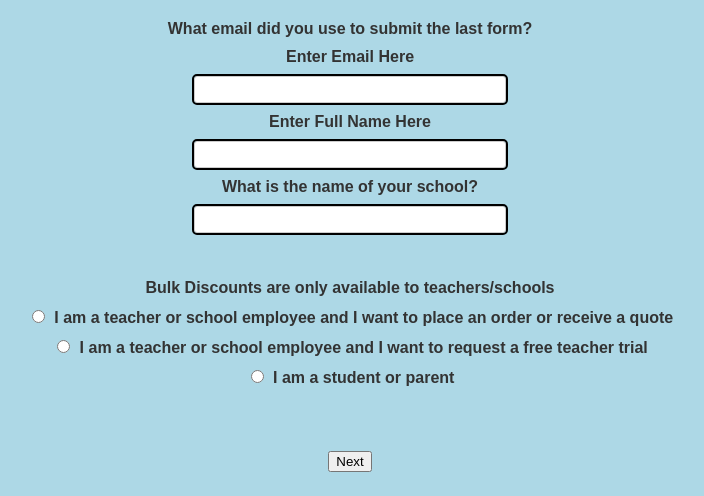
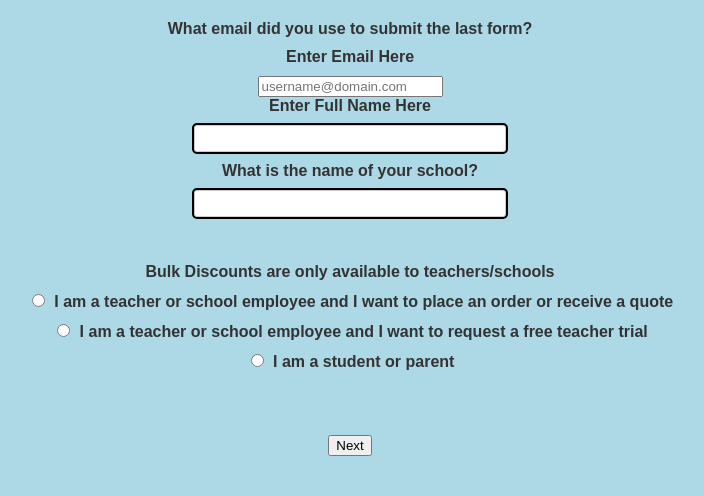
Before and after one commit to JacobSalazar13/MultipleURPForms, a Flask app: page / in a window 1280 px wide. Shown: the part 48-544 px from the top of the page, without its empty margins (290-994 px from the left). Run offline with Flask 2, Linux system fonts and the light colour scheme.

Commit message:
updated email for data validation

```diff
--- a/templates/Form.html
+++ b/templates/Form.html
@@ -17,7 +17,7 @@
                 <label for="FormEmail"> What email did you use to submit the last form?</label>
                 <div id="formQuestions">
                     <label for="question0">Enter Email Here</label>
-                    <input type="text" id="formemail" name="formemail" required>
+                    <input type="email" id="formemail" name="formemail" placeholder="username@domain.com"required>
                     <br>
                     <label for="questiona">Enter Full Name Here</label>
                     <input type="text" id="formname" name="formname" required>
@@ -78,7 +78,7 @@
                     <input type="text" id="full_name1" name="full_name1">
                     <br>
                     <label for="question3">What is the school email of the teacher that will be using these resources?</label>
-                    <input type="text" id="school_email1" name = "school_email1">
+                    <input type="email" id="email" placeholder="username@domain.com">
                     <input type="hidden" name="hiddenfield" value="AP Biology Ultimate Review Packet">
                 </div>
                 <br>
@@ -93,7 +93,7 @@
                     <input type="text" id="full_name2" name="full_name2">
                     <br>
                     <label for="question3">What is the school email of the teacher that will be using these resources?</label>
-                    <input type="text" id="school_email2" name = "school_email2">
+                    <input type="email" id="email" placeholder="username@domain.com">
                     <input type="hidden" name="hiddenfield" value="AP Calculus AB Ultimate Review Packet">
                 </div>
                 <br>
@@ -108,7 +108,7 @@
                     <input type="text" id="full_name3" name="full_name3">
                     <br>
                     <label for="question3">What is the school email of the teacher that will be using these resources?</label>
-                    <input type="text" id="school_email3" name = "school_email3">
+                    <input type="email" id="email" placeholder="username@domain.com">
                     <input type="hidden" name="hiddenfield" value="AP Calculus BC Ultimate Review Packet">
                 </div>
                 <br>
@@ -123,7 +123,7 @@
                     <input type="text" id="full_name4" name="full_name4">
                     <br>
                     <label for="question3">What is the school email of the teacher that will be using these resources?</label>
-                    <input type="text" id="school_email4" name = "school_email4">
+                    <input type="email" id="email" placeholder="username@domain.com">
                     <input type="hidden" name="hiddenfield" value="AP Chemistry Ultimate Review Packet">
                 </div>
                 <br>
@@ -138,7 +138,7 @@
                     <input type="text" id="full_name5" name="full_name5">
                     <br>
                     <label for="question3">What is the school email of the teacher that will be using these resources?</label>
-                    <input type="text" id="school_email5" name = "school_email5">
+                    <input type="email" id="email" placeholder="username@domain.com">
                     <input type="hidden" name="hiddenfield" value="AP English Language and Composition Ultimate Review Packet">
                 </div>
                 <br>
@@ -153,7 +153,7 @@
                     <input type="text" id="full_name6" name="full_name6">
                     <br>
                     <label for="question3">What is the school email of the teacher that will be using these resources?</label>
-                    <input type="text" id="school_email6" name = "school_email6">
+                    <input type="email" id="email" placeholder="username@domain.com">
                     <input type="hidden" name="hiddenfield" value="AP Environmental Science Ultimate Review Packet">
                 </div>
                 <br>
@@ -168,7 +168,7 @@
                     <input type="text" id="full_name7" name="full_name7">
                     <br>
                     <label for="question3">What is the school email of the teacher that will be using these resources?</label>
-                    <input type="text" id="school_email7" name = "school_email7">
+                    <input type="email" id="email" placeholder="username@domain.com">
                     <input type="hidden" name="hiddenfield" value="AP European History Ultimate Review Packet">
                 </div>
                 <br>
@@ -183,7 +183,7 @@
                     <input type="text" id="full_name8" name="full_name8">
                     <br>
                     <label for="question3">What is the school email of the teacher that will be using these resources?</label>
-                    <input type="text" id="school_email8" name = "school_email8">
+                    <input type="email" id="email" placeholder="username@domain.com">
                     <input type="hidden" name="hiddenfield" value="AP Human Geography Ultimate Review Packet">
                 </div>
                 <br>
@@ -198,7 +198,7 @@
                     <input type="text" id="full_name9" name="full_name9">
                     <br>
                     <label for="question3">What is the school email of the teacher that will be using these resources?</label>
-                    <input type="text" id="school_email9" name = "school_email9">
+                    <input type="email" id="email" placeholder="username@domain.com">
                     <input type="hidden" name="hiddenfield" value="AP Macroeconomics Ultimate Review Packet">
                 </div>
                 <br>
@@ -213,7 +213,7 @@
                     <input type="text" id="full_name10" name="full_name10">
                     <br>
                     <label for="question3">What is the school email of the teacher that will be using these resources?</label>
-                    <input type="text" id="school_email10" name = "school_email10">
+                    <input type="email" id="email" placeholder="username@domain.com">
                     <input type="hidden" name="hiddenfield" value="AP Microeconomics Ultimate Review Packet">
                 </div>
                 <br>
@@ -228,7 +228,7 @@
                     <input type="text" id="full_name11" name="full_name11">
                     <br>
                     <label for="question3">What is the school email of the teacher that will be using these resources?</label>
-                    <input type="text" id="school_email11" name = "school_email11">
+                    <input type="email" id="email" placeholder="username@domain.com">
                     <input type="hidden" name="hiddenfield" value="AP Physics 1 Ultimate Review Packet">
                 </div>
                 <br>
@@ -243,7 +243,7 @@
                     <input type="text" id="full_name12" name="full_name12">
                     <br>
                     <label for="question3">What is the school email of the teacher that will be using these resources?</label>
-                    <input type="text" id="school_email12" name = "school_email12">
+                    <input type="email" id="email" placeholder="username@domain.com">
                     <input type="hidden" name="hiddenfield" value="AP Psychology Ultimate Review Packet">
                 </div>
                 <br>
@@ -258,7 +258,7 @@
                     <input type="text" id="full_name13" name="full_name13">
                     <br>
                     <label for="question3">What is the school email of the teacher that will be using these resources?</label>
-                    <input type="text" id="school_email13" name = "school_email13">
+                    <input type="email" id="email" placeholder="username@domain.com">
                     <input type="hidden" name="hiddenfield" value="AP Statistics Ultimate Review Packet">
                 </div>
                 <br>
@@ -273,7 +273,7 @@
                     <input type="text" id="full_name14" name="full_name14">
                     <br>
                     <label for="question3">What is the school email of the teacher that will be using these resources?</label>
-                    <input type="text" id="school_email14" name = "school_email14">
+                    <input type="email" id="email" placeholder="username@domain.com">
                     <input type="hidden" name="hiddenfield" value="AP US Government and Politics Ultimate Review Packet">
                 </div>
                 <br>
@@ -288,7 +288,7 @@
                     <input type="text" id="full_name15" name="full_name15">
                     <br>
                     <label for="question3">What is the school email of the teacher that will be using these resources?</label>
-                    <input type="text" id="school_email15" name = "school_email15">
+                    <input type="email" id="email" placeholder="username@domain.com">
                     <input type="hidden" name="hiddenfield" value="AP US History Ultimate Review Packet">
                 </div>
                 <br>
@@ -303,7 +303,7 @@
                     <input type="text" id="full_name16" name="full_name16">
                     <br>
                     <label for="question3">What is the school email of the teacher that will be using these resources?</label>
-                    <input type="text" id="school_email16" name = "school_email16">
+                    <input type="email" id="email" placeholder="username@domain.com">
                     <input type="hidden" name="hiddenfield" value="AP World History Ultimate Review Packet">
                 </div>
                 <br>
@@ -318,7 +318,7 @@
                     <input type="text" id="full_name17" name="full_name17">
                     <br>
                     <label for="question3">What is the school email of the teacher that will be using these resources?</label>
-                    <input type="text" id="school_email17" name = "school_email17">
+                    <input type="email" id="email" placeholder="username@domain.com">
                     <input type="hidden" name="hiddenfield" value="Teacher Worksheets ONLY">
                 </div>
                 <br>
```
